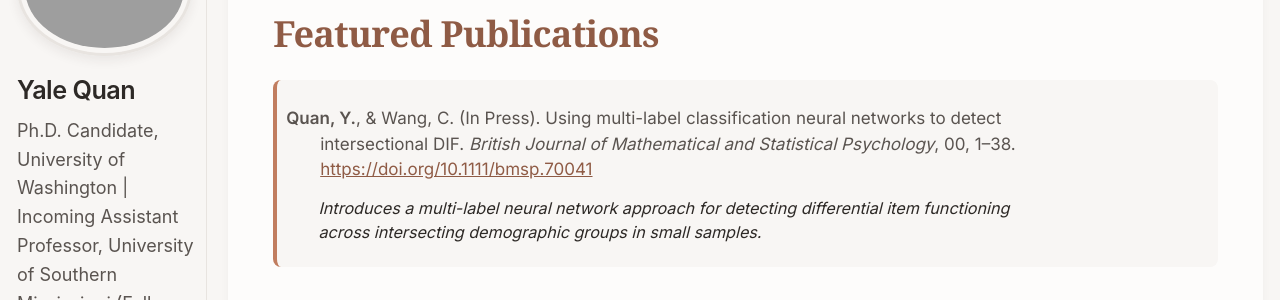
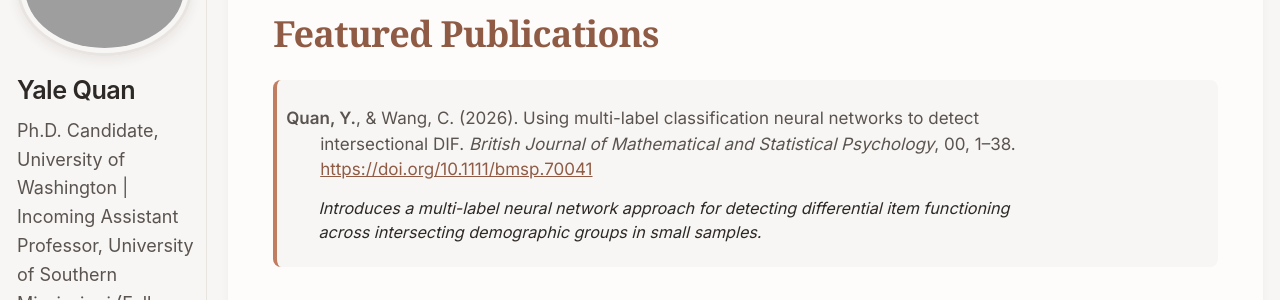
Before and after one commit to yalequan/yalequan.github.io, a Jekyll site: the page built from _pages/publications_and_presentations.md, in a window 1280 px wide and 900 px high. Shown: the part 197-497 px from the top of the window. Built offline with Jekyll 4.4.1, drawn with Linux system fonts in a browser that asks for light colours.

Commit message:
Updated publications

```diff
--- a/_pages/publications_and_presentations.md
+++ b/_pages/publications_and_presentations.md
@@ -21,7 +21,7 @@ author_profile: true
       border-left: 4px solid var(--primary-warm, #c17d5f);">
 
 <p class="apa-ref">
-  <b>Quan, Y.</b>, & Wang, C. (In Press). Using multi-label classification neural networks to detect intersectional DIF. <em>British Journal of Mathematical and Statistical Psychology</em>, 00, 1–38. <a href="https://doi.org/10.1111/bmsp.70041">https://doi.org/10.1111/bmsp.70041</a>
+  <b>Quan, Y.</b>, & Wang, C. (2026). Using multi-label classification neural networks to detect intersectional DIF. <em>British Journal of Mathematical and Statistical Psychology</em>, 00, 1–38. <a href="https://doi.org/10.1111/bmsp.70041">https://doi.org/10.1111/bmsp.70041</a>
 </p>
 
 <p class="pub-desc">
```
